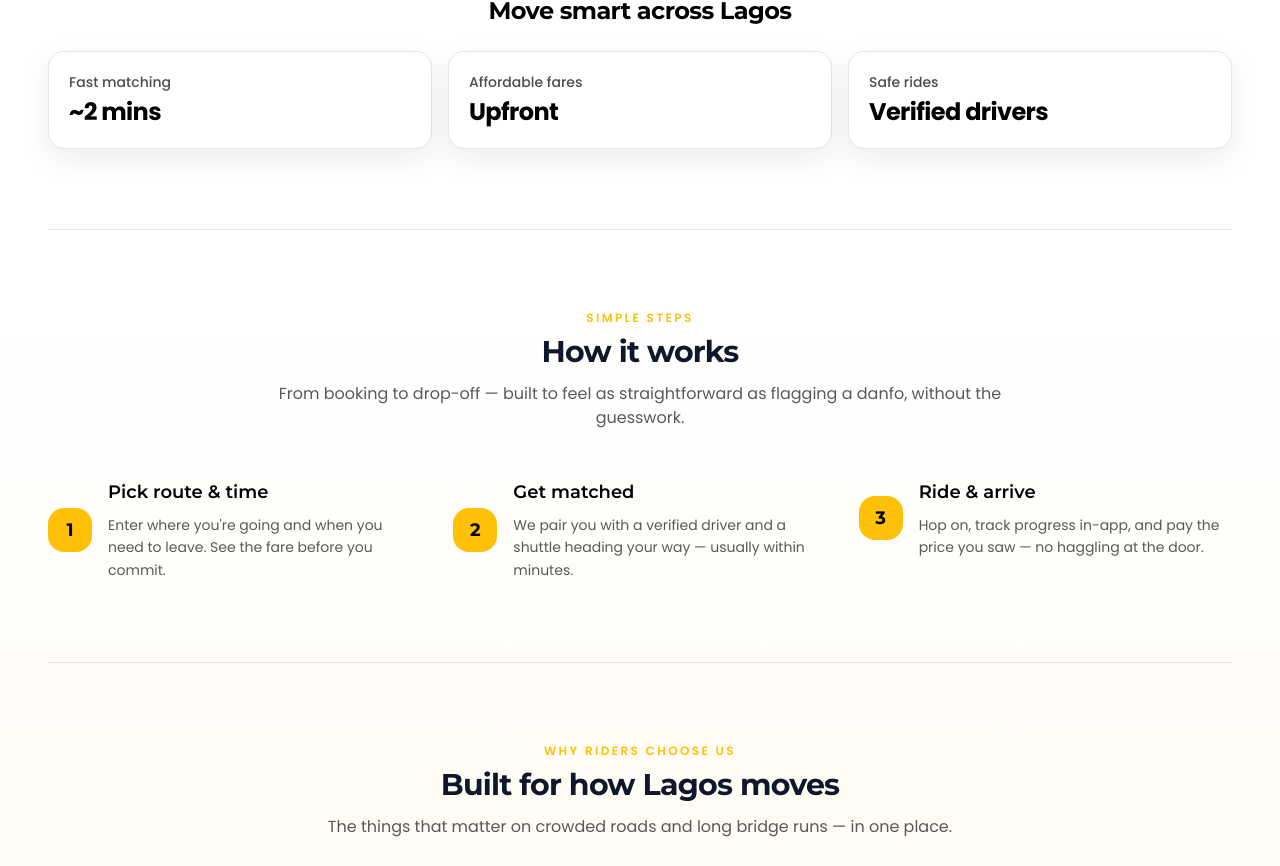
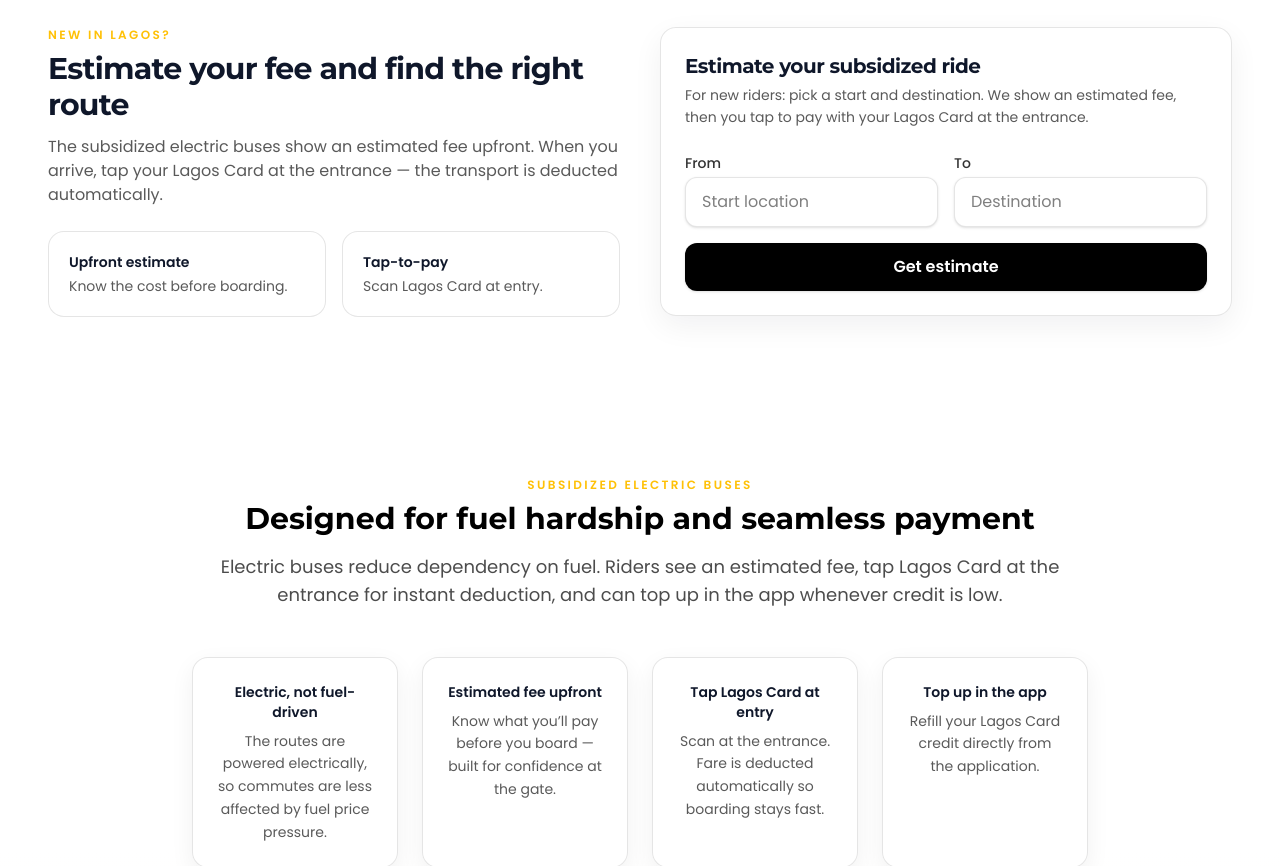
Before and after one commit to nelllyx/DanfoXpress, a React (Vite) app: page / in a window 1280 px wide. Shown: the part 989-1855 px from the top of the page. Built offline with nearby package versions, Linux system fonts and the light colour scheme.

Commit message:
added new features

```diff
--- a/src/components/NavBar.jsx
+++ b/src/components/NavBar.jsx
@@ -44,6 +44,7 @@
           <NavItem to="/" label="Home" activePath={pathname} />
           <NavItem to="/about" label="About" activePath={pathname} />
           <NavItem to="/pricing" label="Pricing" activePath={pathname} />
+          <NavItem to="/route-finder" label="Route Finder" activePath={pathname} />
           <Link
             to="/signup"
             className="rounded-xl bg-[#FFC107] px-5 py-2 sm:px-6 sm:py-3 text-sm sm:text-base font-semibold text-black shadow transition-colors hover:bg-yellow-400"
@@ -74,6 +75,7 @@
           <NavItem to="/" label="Home" activePath={pathname} />
           <NavItem to="/about" label="About" activePath={pathname} />
           <NavItem to="/pricing" label="Pricing" activePath={pathname} />
+          <NavItem to="/route-finder" label="Route Finder" activePath={pathname} />
           <Link
             to="/signup"
             className="rounded-xl bg-[#FFC107] px-5 py-3 text-base font-semibold text-black shadow transition-colors hover:bg-yellow-400"
--- a/src/pages/Landing.jsx
+++ b/src/pages/Landing.jsx
@@ -1,5 +1,6 @@
 import Link from '../router/Link.jsx'
 import DanfoHeroAnimation from '../components/DanfoHeroAnimation.jsx'
+import RouteFinder from './RouteFinder.jsx'
 
 function Stat({ label, value }) {
   return (
@@ -16,35 +17,39 @@
 
 const steps = [
   {
-    title: 'Pick route & time',
-    body: "Enter where you're going and when you need to leave. See the fare before you commit.",
+    title: 'Estimate your fare',
+    body: 'Pick your start and destination. You’ll see the estimated subsidized fee before you board.',
   },
   {
-    title: 'Get matched',
-    body: 'We pair you with a verified driver and a shuttle heading your way — usually within minutes.',
+    title: 'Tap Lagos Card at entry',
+    body: 'At the entrance, scan your Lagos Card. Transport is deducted instantly for a seamless ride.',
   },
   {
-    title: 'Ride & arrive',
-    body: 'Hop on, track progress in-app, and pay the price you saw — no haggling at the door.',
+    title: 'Ride electric buses',
+    body: 'These are electric buses — designed to reduce dependency on fuel and cushion hardship from fuel increments.',
+  },
+  {
+    title: 'Top up in the app',
+    body: 'If your credit runs out, top up inside the application whenever you need to keep moving.',
   },
 ]
 
 const benefits = [
   {
-    title: 'Upfront pricing',
-    body: 'Know the cost before you book. No surprise “last-minute” charges.',
+    title: 'Estimated fee upfront',
+    body: 'Commuters know the expected cost to their destination before stepping into the bus.',
   },
   {
-    title: 'Verified drivers',
-    body: 'Drivers and vehicles are checked so you can ride with more peace of mind.',
+    title: 'Seamless Lagos Card payment',
+    body: 'Just scan your Lagos Card at the entrance — deductions are fast, making boarding smoother.',
   },
   {
-    title: 'Built for traffic reality',
-    body: 'Routing and matching tuned for Lagos roads — mainland, island, and the bridges between.',
+    title: 'Electric routes that cushion fuel hardship',
+    body: 'Electric buses reduce dependency on fuel, helping stabilize commutes during fuel price pressure.',
   },
   {
-    title: 'Shared, not chaotic',
-    body: 'Shuttle-style pooling that keeps fares lower and still respects your time.',
+    title: 'Navigation for new arrivals',
+    body: 'New in Lagos? Get guided routes without the stress of figuring the city out alone.',
   },
 ]
 
@@ -101,13 +106,88 @@
         </div>
       </section>
 
+      {/* New in Lagos: estimated fare + route guidance */}
+      <section className="pt-4 sm:pt-8" aria-labelledby="navigation-heading">
+        <div className="grid gap-10 lg:grid-cols-2 lg:items-start">
+          <div>
+            <p className="text-xs font-semibold uppercase tracking-[0.2em] text-primary-yellow">
+              New in Lagos?
+            </p>
+            <h2
+              id="navigation-heading"
+              className="mt-2 font-heading text-2xl font-bold tracking-tight text-eko-navy sm:text-3xl"
+            >
+              Estimate your fee and find the right route
+            </h2>
+            <p className="mt-3 text-base text-black/65">
+              The subsidized electric buses show an estimated fee upfront. When you arrive, tap your Lagos Card at the entrance — the transport is deducted automatically.
+            </p>
+
+            <div className="mt-6 grid gap-4 sm:grid-cols-2">
+              <div className="rounded-2xl border border-black/10 bg-white/80 p-5">
+                <div className="text-sm font-semibold text-eko-navy">Upfront estimate</div>
+                <div className="mt-1 text-sm text-black/65">Know the cost before boarding.</div>
+              </div>
+              <div className="rounded-2xl border border-black/10 bg-white/80 p-5">
+                <div className="text-sm font-semibold text-eko-navy">Tap-to-pay</div>
+                <div className="mt-1 text-sm text-black/65">Scan Lagos Card at entry.</div>
+              </div>
+            </div>
+          </div>
+
+          <RouteFinder />
+        </div>
+      </section>
+
+      {/* Subsidized electric bus features */}
+      <section className="pt-16 sm:pt-20" aria-labelledby="service-heading">
+        <div className="mx-auto max-w-4xl text-center">
+          <p className="text-xs font-semibold uppercase tracking-[0.2em] text-primary-yellow">
+            Subsidized electric buses
+          </p>
+          <h2 id="service-heading" className="mt-2 font-heading text-2xl sm:text-3xl font-bold text-black">
+            Designed for fuel hardship and seamless payment
+          </h2>
+          <p className="mt-4 text-black/70 text-base sm:text-lg">
+            Electric buses reduce dependency on fuel. Riders see an estimated fee, tap Lagos Card at the entrance for instant deduction, and can top up in the app whenever credit is low.
+          </p>
+
+          <div className="mx-auto mt-12 grid max-w-6xl gap-6 sm:grid-cols-2 lg:grid-cols-4">
+            <div className="rounded-2xl border border-black/10 bg-white/80 p-6 shadow-[0_8px_24px_rgba(15,23,42,0.06)]">
+              <div className="text-sm font-semibold text-eko-navy">Electric, not fuel-driven</div>
+              <p className="mt-2 text-sm leading-relaxed text-black/65">
+                The routes are powered electrically, so commutes are less affected by fuel price pressure.
+              </p>
+            </div>
+            <div className="rounded-2xl border border-black/10 bg-white/80 p-6 shadow-[0_8px_24px_rgba(15,23,42,0.06)]">
+              <div className="text-sm font-semibold text-eko-navy">Estimated fee upfront</div>
+              <p className="mt-2 text-sm leading-relaxed text-black/65">
+                Know what you’ll pay before you board — built for confidence at the gate.
+              </p>
+            </div>
+            <div className="rounded-2xl border border-black/10 bg-white/80 p-6 shadow-[0_8px_24px_rgba(15,23,42,0.06)]">
+              <div className="text-sm font-semibold text-eko-navy">Tap Lagos Card at entry</div>
+              <p className="mt-2 text-sm leading-relaxed text-black/65">
+                Scan at the entrance. Fare is deducted automatically so boarding stays fast.
+              </p>
+            </div>
+            <div className="rounded-2xl border border-black/10 bg-white/80 p-6 shadow-[0_8px_24px_rgba(15,23,42,0.06)]">
+              <div className="text-sm font-semibold text-eko-navy">Top up in the app</div>
+              <p className="mt-2 text-sm leading-relaxed text-black/65">
+                Refill your Lagos Card credit directly from the application.
+              </p>
+            </div>
+          </div>
+        </div>
+      </section>
+
       <section className="grid gap-4 sm:grid-cols-3">
         <h2 className="col-span-1 mb-2 text-center font-heading text-xl font-bold tracking-tight text-black sm:col-span-3 sm:text-2xl">
-          Move smart across Lagos
+          Seamless commute, subsidized by design
         </h2>
-        <Stat label="Fast matching" value="~2 mins" />
-        <Stat label="Affordable fares" value="Upfront" />
-        <Stat label="Safe rides" value="Verified drivers" />
+        <Stat label="Estimated fare" value="Shown upfront" />
+        <Stat label="Lagos Card tap-to-pay" value="Scan at entrance" />
+        <Stat label="Top up credit" value="In the app" />
       </section>
 
       <section
@@ -116,20 +196,20 @@
       >
         <div className="mx-auto max-w-3xl text-center">
           <p className="text-xs font-semibold uppercase tracking-[0.2em] text-primary-yellow">
-            Simple steps
+            Seamless boarding flow
           </p>
           <h2
             id="how-it-works-heading"
             className="mt-2 font-heading text-2xl font-bold tracking-tight text-eko-navy sm:text-3xl"
           >
-            How it works
+            Tap, ride, top up
           </h2>
           <p className="mt-3 text-base text-black/65">
-            From booking to drop-off — built to feel as straightforward as flagging a danfo, without the guesswork.
+            See the estimated fee, scan your Lagos Card at the entrance, then ride electric — with top-ups built in.
           </p>
         </div>
 
-        <ol className="mt-12 grid gap-10 sm:grid-cols-3 sm:gap-8">
+        <ol className="mt-12 grid gap-10 sm:grid-cols-2 lg:grid-cols-4 sm:gap-8">
           {steps.map((step, i) => (
             <li key={step.title} className="flex flex-col items-center text-center sm:items-stretch sm:text-left">
               <div className="flex flex-col items-center sm:flex-row sm:gap-4">
@@ -155,13 +235,13 @@
       >
         <div className="mx-auto max-w-3xl text-center">
           <p className="text-xs font-semibold uppercase tracking-[0.2em] text-primary-yellow">
-            Why riders choose us
+            Why riders choose this program
           </p>
           <h2 id="why-heading" className="mt-2 font-heading text-2xl font-bold tracking-tight text-eko-navy sm:text-3xl">
-            Built for how Lagos moves
+            Electric rides with Lagos Card tap-to-pay
           </h2>
           <p className="mt-3 text-base text-black/65">
-            The things that matter on crowded roads and long bridge runs — in one place.
+            Clear estimates upfront, faster boarding with card tap at the entrance, and electric routes designed to cushion fuel hardship.
           </p>
         </div>
 
--- a/src/pages/RouteFinder.jsx
+++ b/src/pages/RouteFinder.jsx
@@ -1,45 +1,102 @@
 import { useState } from 'react'
 
-export default function RouteFinder() {
+export default function RouteFinder({ className = '' }) {
   const [from, setFrom] = useState('')
   const [to, setTo] = useState('')
   const [result, setResult] = useState(null)
 
   function handleSubmit(e) {
     e.preventDefault()
-    // Mock result for now
+    // Mock result for now (replace with real API later)
     setResult({
       route: `${from} → ${to}`,
       time: '25 mins',
       fare: '₦800',
-      note: 'This is a sample route. Real integration coming soon!'
     })
   }
 
   return (
-    <div className="min-h-screen flex flex-col items-center justify-center bg-[#FFFBEA] px-4 py-8">
-      <div className="w-full max-w-md space-y-8 rounded-2xl border border-black/10 bg-white p-8 shadow-lg">
-        <h1 className="font-heading text-2xl font-bold text-black text-center mb-4">Route Finder</h1>
-        <form onSubmit={handleSubmit} className="space-y-4">
+    <div className={`w-full rounded-2xl border border-black/10 bg-white/90 p-6 shadow-[0_10px_30px_rgba(15,23,42,0.06)] ${className}`}>
+      <h2 className="font-heading text-xl font-bold tracking-tight text-eko-navy">
+        Estimate your subsidized ride
+      </h2>
+      <p className="mt-1 text-sm leading-relaxed text-black/65">
+        For new riders: pick a start and destination. We show an estimated fee, then you tap to pay with your Lagos Card at the entrance.
+      </p>
+
+      <form onSubmit={handleSubmit} className="mt-6 space-y-4">
+        <div className="grid gap-4 sm:grid-cols-2">
           <div>
-            <label className="block mb-1 text-sm font-medium text-black/80">From</label>
-            <input value={from} onChange={e => setFrom(e.target.value)} className="w-full rounded-xl border border-black/10 bg-white px-4 py-3 text-black shadow-sm outline-none transition-shadow focus:border-accent-red focus:ring-2 focus:ring-accent-red/30" placeholder="Start location" required />
+            <label className="mb-1 block text-sm font-medium text-black/80">From</label>
+            <input
+              value={from}
+              onChange={(e) => setFrom(e.target.value)}
+              className="w-full rounded-xl border border-black/10 bg-white px-4 py-3 text-black shadow-sm outline-none transition-shadow focus:border-primary-yellow focus:ring-2 focus:ring-primary-yellow/30"
+              placeholder="Start location"
+              required
+            />
           </div>
           <div>
-            <label className="block mb-1 text-sm font-medium text-black/80">To</label>
-            <input value={to} onChange={e => setTo(e.target.value)} className="w-full rounded-xl border border-black/10 bg-white px-4 py-3 text-black shadow-sm outline-none transition-shadow focus:border-accent-red focus:ring-2 focus:ring-accent-red/30" placeholder="Destination" required />
+            <label className="mb-1 block text-sm font-medium text-black/80">To</label>
+            <input
+              value={to}
+              onChange={(e) => setTo(e.target.value)}
+              className="w-full rounded-xl border border-black/10 bg-white px-4 py-3 text-black shadow-sm outline-none transition-shadow focus:border-primary-yellow focus:ring-2 focus:ring-primary-yellow/30"
+              placeholder="Destination"
+              required
+            />
           </div>
-          <button type="submit" className="w-full rounded-xl bg-black px-6 py-3 text-base font-semibold text-white shadow transition-colors hover:bg-black/90">Find Route</button>
-        </form>
-        {result && (
-          <div className="mt-6 p-4 rounded-xl bg-[#FFF8E1] border border-[#FFC107] text-black">
-            <div className="font-semibold">Route: {result.route}</div>
-            <div>Estimated time: {result.time}</div>
-            <div>Estimated fare: {result.fare}</div>
-            <div className="text-xs mt-2 text-black/60">{result.note}</div>
+        </div>
+
+        <button
+          type="submit"
+          className="w-full rounded-xl bg-black px-6 py-3 text-base font-semibold text-white shadow transition-colors hover:bg-black/90"
+        >
+          Get estimate
+        </button>
+      </form>
+
+      {result && (
+        <div className="mt-6 rounded-xl border border-primary-yellow/50 bg-primary-yellow/[0.08] p-4">
+          <div className="flex flex-col gap-1 sm:flex-row sm:items-center sm:justify-between">
+            <div className="font-semibold text-black">{result.route}</div>
+            <div className="text-sm font-semibold text-eko-navy">
+              {result.time} · {result.fare}
+            </div>
           </div>
-        )}
-      </div>
+
+          <div className="mt-3 grid gap-2 sm:grid-cols-2">
+            <div className="flex items-start gap-2">
+              <span
+                className="mt-0.5 inline-flex h-7 w-7 items-center justify-center rounded-full bg-primary-yellow/30 text-eko-navy"
+                aria-hidden
+              >
+                1
+              </span>
+              <div>
+                <div className="text-sm font-semibold text-eko-navy">Tap Lagos Card at the entrance</div>
+                <div className="text-sm text-black/65">We deduct the fare automatically on entry.</div>
+              </div>
+            </div>
+            <div className="flex items-start gap-2">
+              <span
+                className="mt-0.5 inline-flex h-7 w-7 items-center justify-center rounded-full bg-eko-navy/10 text-eko-navy"
+                aria-hidden
+              >
+                2
+              </span>
+              <div>
+                <div className="text-sm font-semibold text-eko-navy">Top up in the app</div>
+                <div className="text-sm text-black/65">Run out of credit? Add balance right here.</div>
+              </div>
+            </div>
+          </div>
+
+          <p className="mt-3 text-xs text-black/50">
+            Demo estimate only. Real routes and fares will connect to your Lagos Card service.
+          </p>
+        </div>
+      )}
     </div>
   )
 }
```
